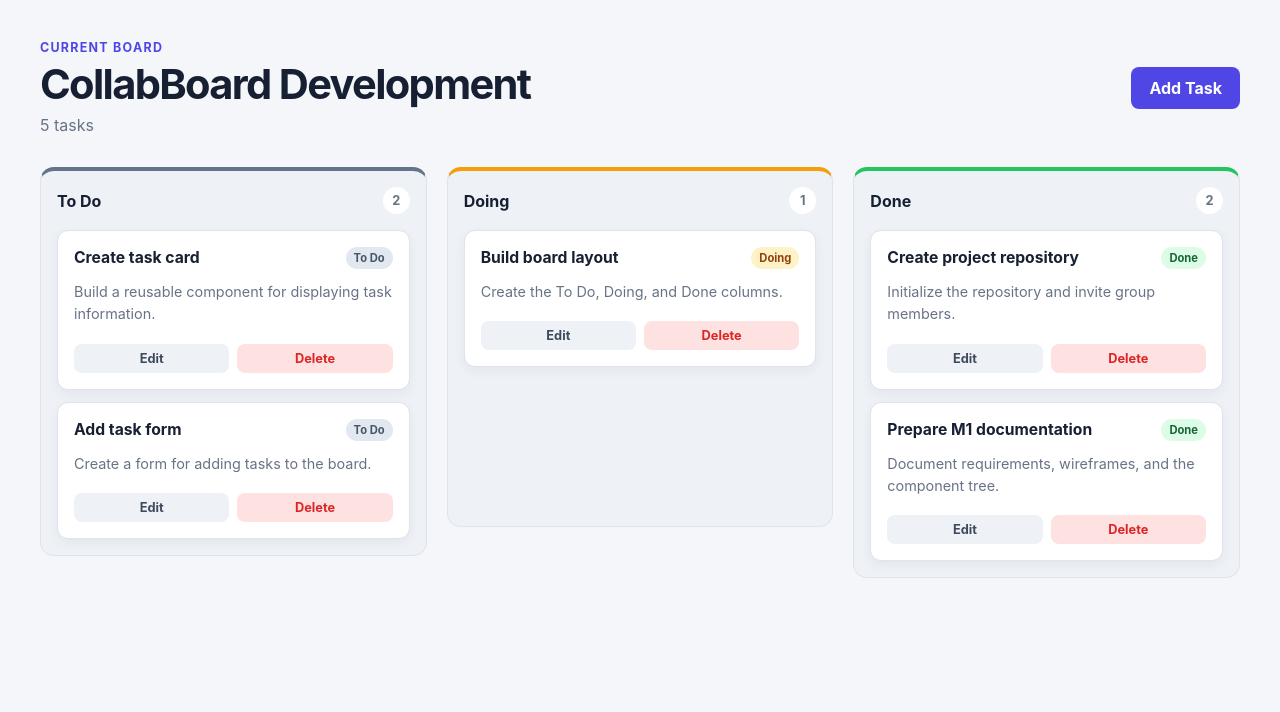
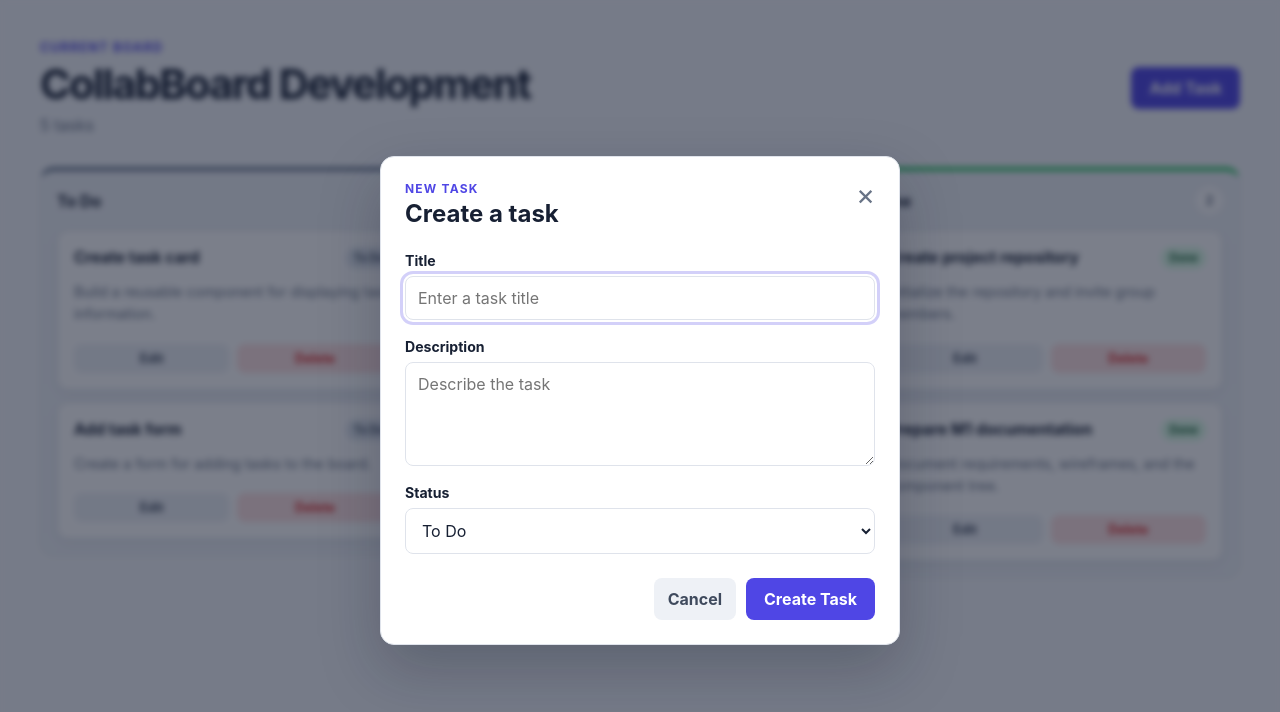
Before and after one commit to SanukaWaravita/collaboard_2, a React (Vite) app in the folder client/: page / in a window 1280 px wide. Both pictures are taken after a click on the button "Add Task". Shown: the top 712 px of the page. Built offline with nearby package versions, Linux system fonts and the light colour scheme.

Commit message:
feat: add task creation form

```diff
--- a/client/src/components/BoardHeader.jsx
+++ b/client/src/components/BoardHeader.jsx
@@ -1,4 +1,4 @@
-function BoardHeader({ boardName, taskCount }) {
+function BoardHeader({ boardName, taskCount, onAddTask }) {
   return (
     <header className="board-header">
       <div>
@@ -9,7 +9,11 @@ function BoardHeader({ boardName, taskCount }) {
         </p>
       </div>
 
-      <button type="button" className="button button--primary">
+      <button
+        type="button"
+        className="button button--primary"
+        onClick={onAddTask}
+      >
         Add Task
       </button>
     </header>
--- /dev/null
+++ b/client/src/components/TaskForm.jsx
@@ -0,0 +1,98 @@
+import { useState } from "react";
+
+function TaskForm({ onSubmit, onCancel }) {
+  const [title, setTitle] = useState("");
+  const [description, setDescription] = useState("");
+  const [status, setStatus] = useState("todo");
+
+  function handleSubmit(event) {
+    event.preventDefault();
+
+    const trimmedTitle = title.trim();
+
+    if (!trimmedTitle) {
+      return;
+    }
+
+    onSubmit({
+      title: trimmedTitle,
+      description: description.trim(),
+      status,
+    });
+  }
+
+  return (
+    <div className="modal-backdrop">
+      <form className="task-form" onSubmit={handleSubmit}>
+        <header className="task-form__header">
+          <div>
+            <p className="task-form__eyebrow">New task</p>
+            <h2>Create a task</h2>
+          </div>
+
+          <button
+            type="button"
+            className="task-form__close"
+            onClick={onCancel}
+            aria-label="Close task form"
+          >
+            ×
+          </button>
+        </header>
+
+        <div className="task-form__field">
+          <label htmlFor="task-title">Title</label>
+          <input
+            id="task-title"
+            type="text"
+            value={title}
+            onChange={(event) => setTitle(event.target.value)}
+            placeholder="Enter a task title"
+            required
+            autoFocus
+          />
+        </div>
+
+        <div className="task-form__field">
+          <label htmlFor="task-description">Description</label>
+          <textarea
+            id="task-description"
+            value={description}
+            onChange={(event) => setDescription(event.target.value)}
+            placeholder="Describe the task"
+            rows="4"
+          />
+        </div>
+
+        <div className="task-form__field">
+          <label htmlFor="task-status">Status</label>
+          <select
+            id="task-status"
+            value={status}
+            onChange={(event) => setStatus(event.target.value)}
+          >
+            <option value="todo">To Do</option>
+            <option value="doing">Doing</option>
+            <option value="done">Done</option>
+          </select>
+        </div>
+
+        <div className="task-form__actions">
+          <button
+            type="button"
+            className="button button--secondary"
+            onClick={onCancel}
+          >
+            Cancel
+          </button>
+
+          <button type="submit" className="button button--primary">
+            Create Task
+          </button>
+        </div>
+      </form>
+    </div>
+  );
+}
+
+export default TaskForm;
--- a/client/src/index.css
+++ b/client/src/index.css
@@ -275,3 +275,88 @@ select:focus-visible {
     flex-direction: column;
   }
 }
+
+.modal-backdrop {
+  position: fixed;
+  z-index: 1000;
+  inset: 0;
+  display: grid;
+  place-items: center;
+  padding: 20px;
+  background: rgb(15 23 42 / 55%);
+  backdrop-filter: blur(3px);
+}
+
+.task-form {
+  width: min(520px, 100%);
+  max-height: calc(100vh - 40px);
+  overflow-y: auto;
+  padding: 24px;
+  border: 1px solid var(--border);
+  border-radius: 14px;
+  background: var(--surface);
+  box-shadow: 0 24px 60px rgb(15 23 42 / 25%);
+}
+
+.task-form__header {
+  display: flex;
+  align-items: flex-start;
+  justify-content: space-between;
+  gap: 20px;
+  margin-bottom: 24px;
+}
+
+.task-form__header h2 {
+  margin: 3px 0 0;
+}
+
+.task-form__eyebrow {
+  margin: 0;
+  color: var(--primary);
+  font-size: 0.75rem;
+  font-weight: 700;
+  letter-spacing: 0.1em;
+  text-transform: uppercase;
+}
+
+.task-form__close {
+  border: 0;
+  padding: 0;
+  color: var(--text-muted);
+  background: transparent;
+  font-size: 1.8rem;
+  line-height: 1;
+}
+
+.task-form__field {
+  display: grid;
+  gap: 7px;
+  margin-bottom: 18px;
+}
+
+.task-form__field label {
+  font-size: 0.88rem;
+  font-weight: 700;
+}
+
+.task-form__field input,
+.task-form__field textarea,
+.task-form__field select {
+  width: 100%;
+  border: 1px solid var(--border);
+  border-radius: 8px;
+  padding: 11px 12px;
+  color: var(--text);
+  background: #ffffff;
+}
+
+.task-form__field textarea {
+  resize: vertical;
+}
+
+.task-form__actions {
+  display: flex;
+  justify-content: flex-end;
+  gap: 10px;
+  margin-top: 24px;
+}
--- a/client/src/pages/BoardPage.jsx
+++ b/client/src/pages/BoardPage.jsx
@@ -1,34 +1,43 @@
+import { useState } from "react";
 import BoardHeader from "../components/BoardHeader";
 import TaskColumn from "../components/TaskColumn";
+import TaskForm from "../components/TaskForm";
 import { mockTasks } from "../data/mockTasks";
 
 function BoardPage() {
+  const [tasks, setTasks] = useState(mockTasks);
+  const [isTaskFormOpen, setIsTaskFormOpen] = useState(false);
+
+  function handleCreateTask(taskData) {
+    const newTask = {
+      id: Date.now(),
+      ...taskData,
+    };
+
+    setTasks((currentTasks) => [...currentTasks, newTask]);
+    setIsTaskFormOpen(false);
+  }
+
   return (
     <main className="board-page">
       <BoardHeader
         boardName="CollabBoard Development"
-        taskCount={mockTasks.length}
+        taskCount={tasks.length}
+        onAddTask={() => setIsTaskFormOpen(true)}
       />
 
       <div className="task-board">
-        <TaskColumn
-          title="To Do"
-          status="todo"
-          tasks={mockTasks}
+        <TaskColumn title="To Do" status="todo" tasks={tasks} />
+        <TaskColumn title="Doing" status="doing" tasks={tasks} />
+        <TaskColumn title="Done" status="done" tasks={tasks} />
+      </div>
+
+      {isTaskFormOpen && (
+        <TaskForm
+          onSubmit={handleCreateTask}
+          onCancel={() => setIsTaskFormOpen(false)}
         />
-
-        <TaskColumn
-          title="Doing"
-          status="doing"
-          tasks={mockTasks}
-        />
-
-        <TaskColumn
-          title="Done"
-          status="done"
-          tasks={mockTasks}
-        />
-      </div>
+      )}
     </main>
   );
 }
```
